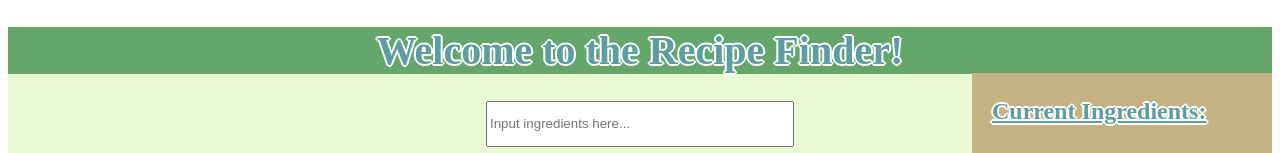
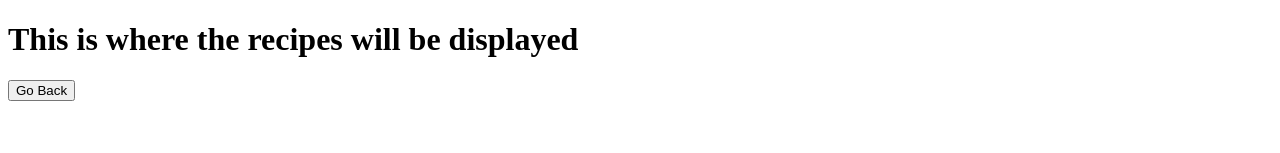
Before and after one commit to SoulaiVang/Recipify, a React (Create React App) app: page /recipes in a window 1280 px wide. Shown: the top 153 px of the page. Built offline with nearby package versions, Linux system fonts and the light colour scheme.

Commit message:
Managed to get a simple page redirect working

```diff
--- /dev/null
+++ b/src/App.js
@@ -0,0 +1,31 @@
+import React from "react";
+import {
+    BrowserRouter,
+    Routes,
+    Route,
+} from "react-router-dom";
+import RecipesPage from "./RecipesPage";
+import IngredientPage from "./IngredientPage";
+
+function App() {
+    return (
+        <>
+            <BrowserRouter>
+                <Routes>
+                    <Route
+                        exact
+                        path="/"
+                        element={<IngredientPage />}
+                    />
+                    <Route
+                        exact
+                        path="/recipes"
+                        element={<RecipesPage />}
+                    />
+                </Routes>
+            </BrowserRouter>
+        </>
+    );
+}
+
+export default App;
--- a/src/IngredientPage.js
+++ b/src/IngredientPage.js
@@ -1,8 +1,12 @@
 import React, { useEffect, useState } from 'react';
 import './IngredientPage.css';
 import axios from 'axios';
+import { useNavigate } from "react-router-dom";
 
-function App() {
+const IngredientPage = () => {
+  // Used for page redirection
+  const navigate = useNavigate();
+
   // Update recipe list
   const [ingredientsList, setIngredientsList] = useState([]);
   const common_ingredients = ["Eggs", "Chicken", "Jasmine Rice", "Pasta", "Milk", "Bell Pepper", "Potatoes", "Garlic", "Onion"]
@@ -120,6 +124,9 @@ function App() {
         </p>
         <img className="recipePicture" src={currentRecipePicture} alt='No recipe chosen yet'>
         </img>
+        <button onClick={() => navigate("/recipes")}>
+                Recipes Redirect
+        </button>
       </div>
 
       <div className='ingredient-checkboxes'>
@@ -138,4 +145,4 @@ function App() {
   );
 }
 
-export default App;
+export default IngredientPage;
--- a/src/RecipesPage.js
+++ b/src/RecipesPage.js
@@ -1,13 +1,21 @@
-import React, { useEffect, useState } from 'react';
+import React from 'react';
 import { useNavigate } from "react-router-dom";
 
 import './IngredientPage.js'
 
-function App(){
-    //JS GOES HERE
+const RecipesPage = () => {
+    const navigate = useNavigate();
 
-    return(
-        //HTML GOES HERE
-        null
+    return (
+        <>
+            <h1>
+                This is where the recipes will be displayed
+            </h1>
+            <button onClick={() => navigate(-1)}>
+                Go Back
+            </button>
+        </>
     );
-}
+};
+
+export default RecipesPage;
--- a/src/index.js
+++ b/src/index.js
@@ -1,7 +1,7 @@
 import React from 'react';
 import ReactDOM from 'react-dom/client';
 import './index.css';
-import App from './IngredientPage';
+import App from './App';
 import reportWebVitals from './reportWebVitals';
 
 const root = ReactDOM.createRoot(document.getElementById('root'));
```
